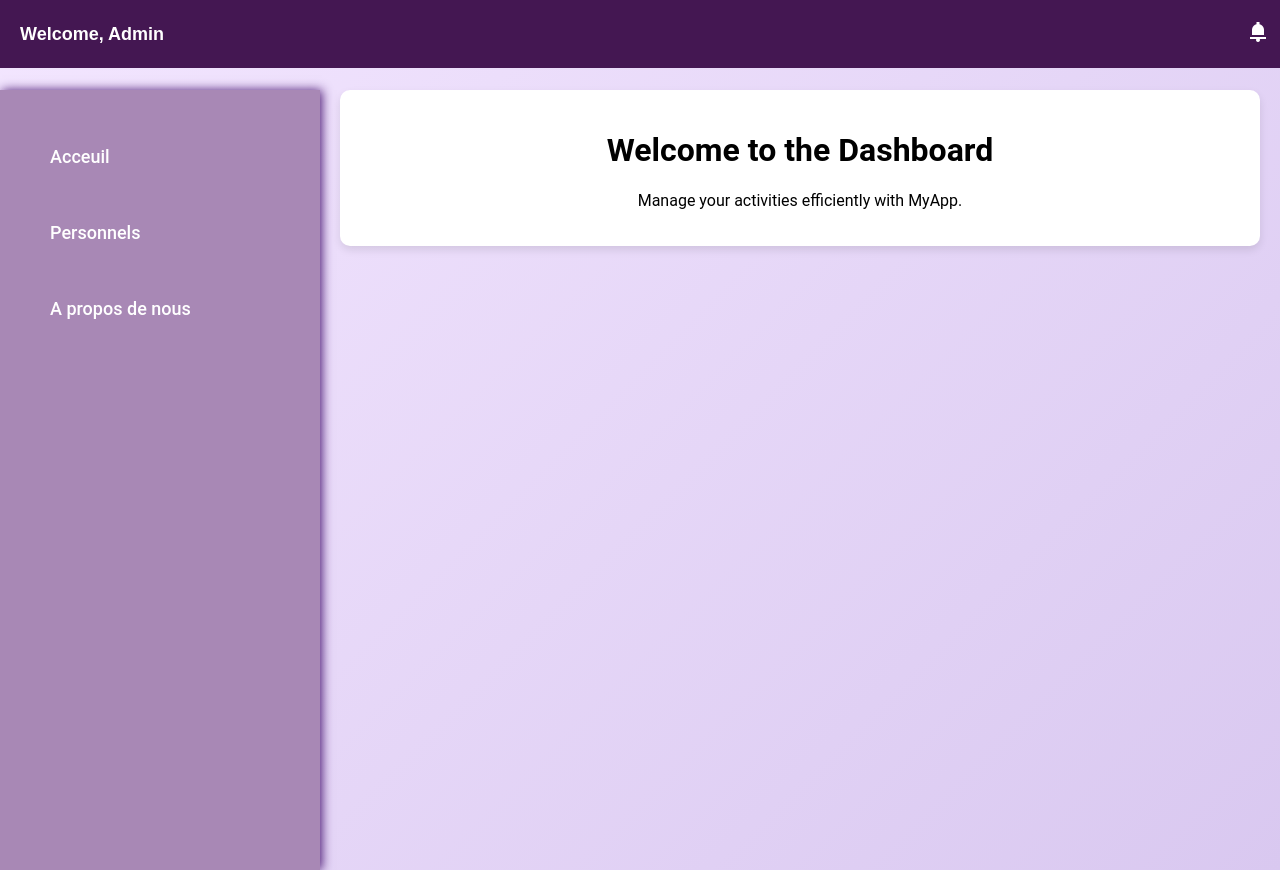
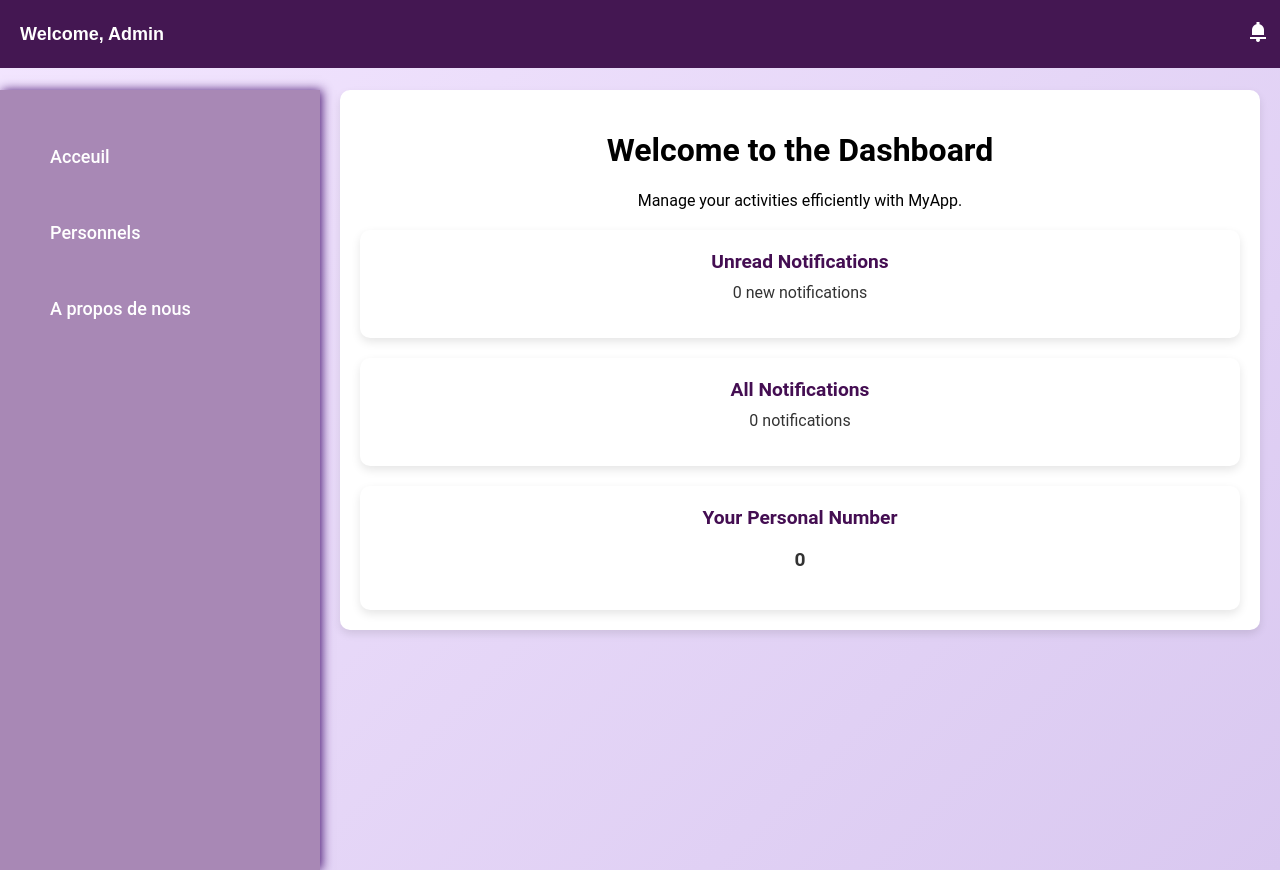
Before and after one commit to PORTAIL-RH/Portail-RH-Interactif, a React (Create React App) app in the folder frontend/: page /Accueil in a window 1280 px wide. Built offline with nearby package versions, Linux system fonts and the light colour scheme; no server answers.

Commit message:
mini dashboard

```diff
--- a/frontend/src/admin/Acceuil.css
+++ b/frontend/src/admin/Acceuil.css
@@ -25,3 +25,55 @@
   box-shadow: 0 4px 8px rgba(0, 0, 0, 0.1);
   animation: fadeIn 0.8s ease-in-out;
 }
+
+.notifications-container {
+  display: flex;
+  flex-direction: column;
+  gap: 20px;
+  margin-top: 20px;
+}
+
+.notification-card {
+  background-color: #ffffff;
+  padding: 20px;
+  border-radius: 10px;
+  box-shadow: 0 4px 10px rgba(0, 0, 0, 0.1);
+  transition: transform 0.3s ease, box-shadow 0.3s ease;
+}
+
+.notification-card:hover {
+  transform: translateY(-5px);
+  box-shadow: 0 8px 20px rgba(0, 0, 0, 0.15);
+}
+
+.notification-card h3 {
+  margin: 0;
+  font-size: 1.2em;
+  color: #440e52;
+}
+
+.notification-card p {
+  font-size: 1em;
+  color: #333;
+  margin-top: 10px;
+}
+
+.personal-number-container {
+  background-color: #ffffff;
+  padding: 20px;
+  border-radius: 10px;
+  box-shadow: 0 4px 10px rgba(0, 0, 0, 0.1);
+  margin-top: 20px;
+}
+
+.personal-number-container h3 {
+  margin: 0;
+  font-size: 1.2em;
+  color: #440e52;
+}
+
+.personal-number-container p {
+  font-size: 1.2em;
+  color: #333;
+  font-weight: bold;
+}
--- a/frontend/src/admin/Acceuil.jsx
+++ b/frontend/src/admin/Acceuil.jsx
@@ -6,19 +6,38 @@ import "./Acceuil.css";
 
 const Accueil = () => {
   const [unviewedCount, setUnviewedCount] = useState(0);
+  const [totalNotifications, setTotalNotifications] = useState(0);
+  const [personalNumber, setPersonalNumber] = useState(0);
+
+  useEffect(() => {
+
+  }, []);
 
   return (
     <div className="accueil-container">
-      {/* Including Navbar Component */}
       <Navbar />
-
-      {/* Including Sidebar Component */}
       <Sidebar />
 
       <div className="content">
         <div className="main-content">
           <h1>Welcome to the Dashboard</h1>
           <p>Manage your activities efficiently with MyApp.</p>
+
+          <div className="notifications-container">
+            <div className="notification-card">
+              <h3>Unread Notifications</h3>
+              <p>{unviewedCount} new notifications</p>
+            </div>
+            <div className="notification-card">
+              <h3>All Notifications</h3>
+              <p>{totalNotifications} notifications</p>
+            </div>
+          </div>
+
+          <div className="personal-number-container">
+            <h3>Your Personal Number</h3>
+            <p>{personalNumber}</p>
+          </div>
         </div>
       </div>
     </div>
```
